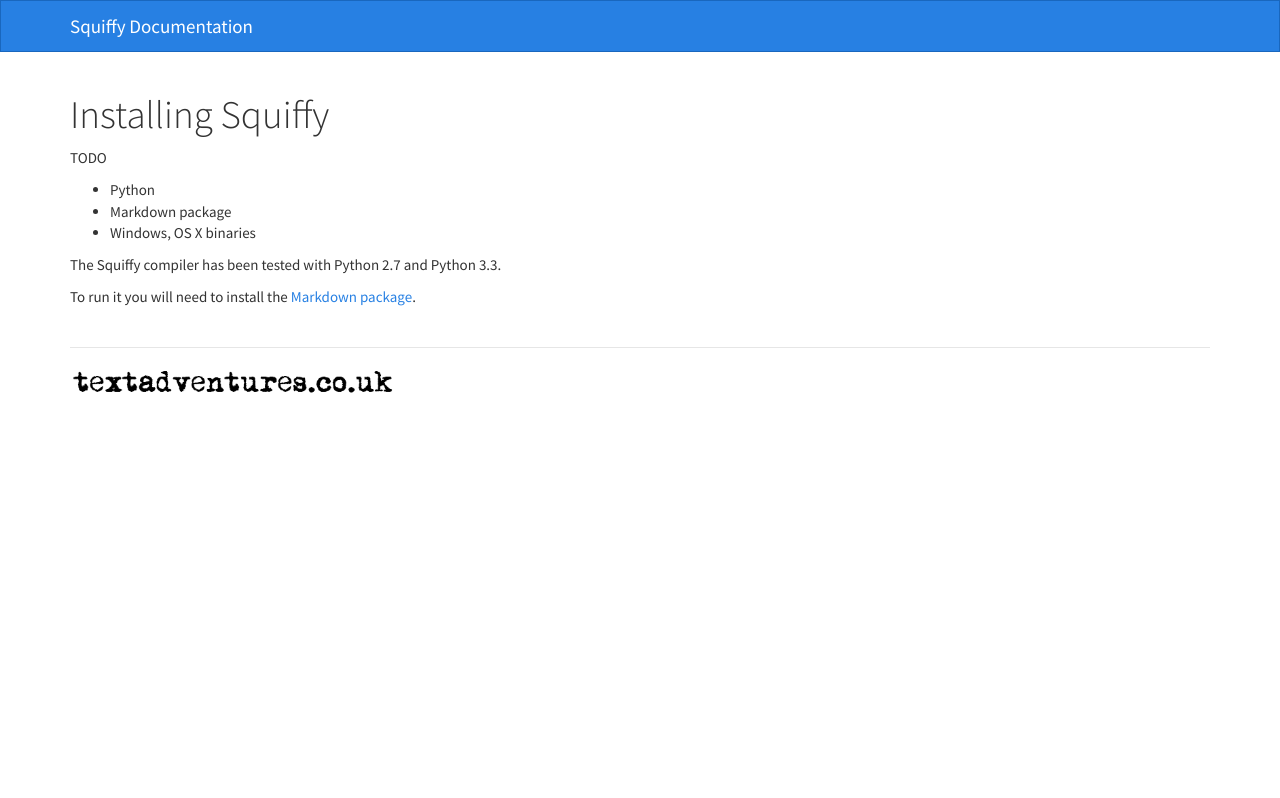
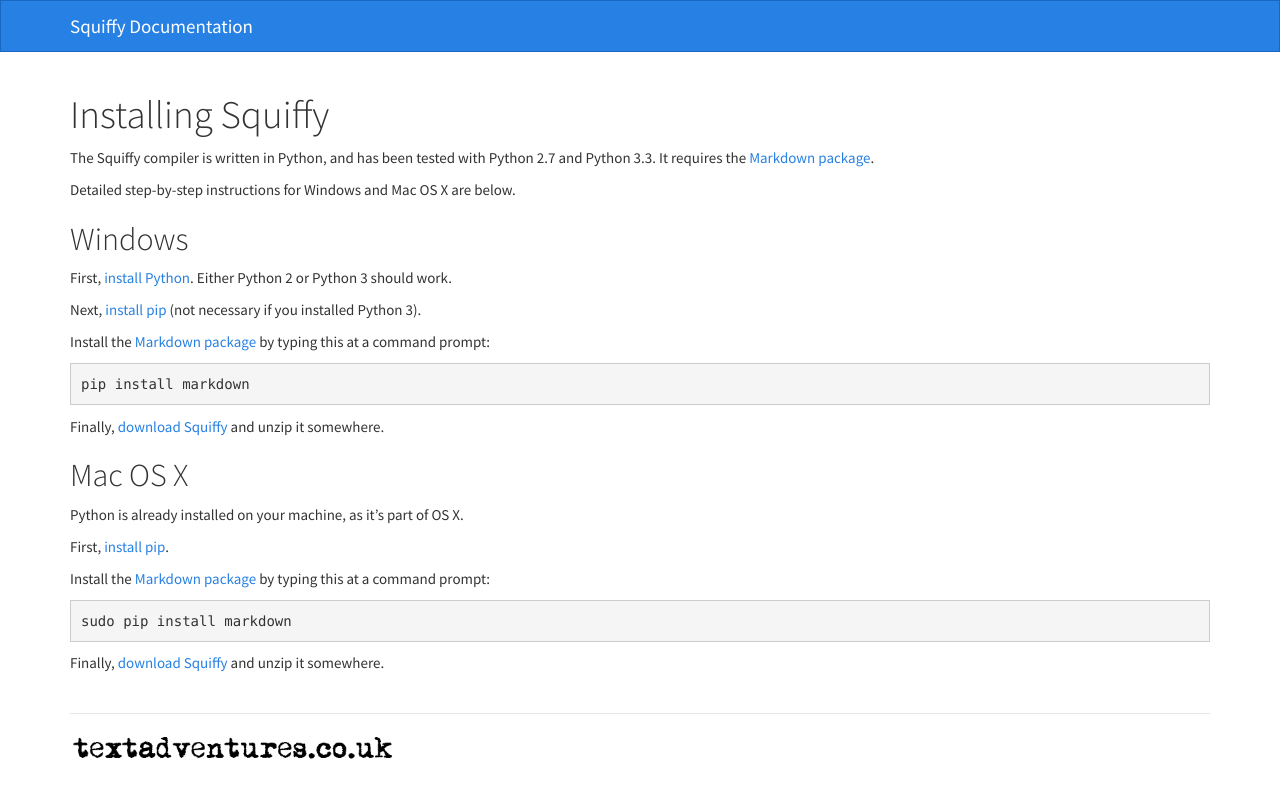
Before and after one commit to textadventures/squiffy, a Jekyll site: the page built from install.md, in a window 1280 px wide. Shown: the top 798 px of the page. Built offline with Jekyll 4.4.1, drawn with Linux system fonts in a browser that asks for light colours; nearby versions of some CDN libraries; Markdown is read by kramdown in place of the engine named in the settings.

Commit message:
Update install and usage instructions

```diff
--- a/install.md
+++ b/install.md
@@ -3,12 +3,32 @@
 title: Installing Squiffy
 ---
 
-TODO
+The Squiffy compiler is written in Python, and has been tested with Python 2.7 and Python 3.3. It requires the [Markdown package](https://pypi.python.org/pypi/Markdown).
 
-- Python
-- Markdown package
-- Windows, OS X binaries
+Detailed step-by-step instructions for Windows and Mac OS X are below.
 
-The Squiffy compiler has been tested with Python 2.7 and Python 3.3.
+Windows
+-------
 
-To run it you will need to install the [Markdown package](https://pypi.python.org/pypi/Markdown).
+First, [install Python](https://www.python.org/downloads/). Either Python 2 or Python 3 should work.
+
+Next, [install pip](https://pip.pypa.io/en/latest/installing.html) (not necessary if you installed Python 3).
+
+Install the [Markdown package](https://pypi.python.org/pypi/Markdown) by typing this at a command prompt:
+
+	pip install markdown
+
+Finally, [download Squiffy](https://github.com/textadventures/squiffy/archive/master.zip) and unzip it somewhere.
+
+Mac OS X
+--------
+
+Python is already installed on your machine, as it's part of OS X.
+
+First, [install pip](https://pip.pypa.io/en/latest/installing.html).
+
+Install the [Markdown package](https://pypi.python.org/pypi/Markdown) by typing this at a command prompt:
+
+	sudo pip install markdown
+
+Finally, [download Squiffy](https://github.com/textadventures/squiffy/archive/master.zip) and unzip it somewhere.
```
Also changed, not shown: usage.md (+16 -5 lines).
